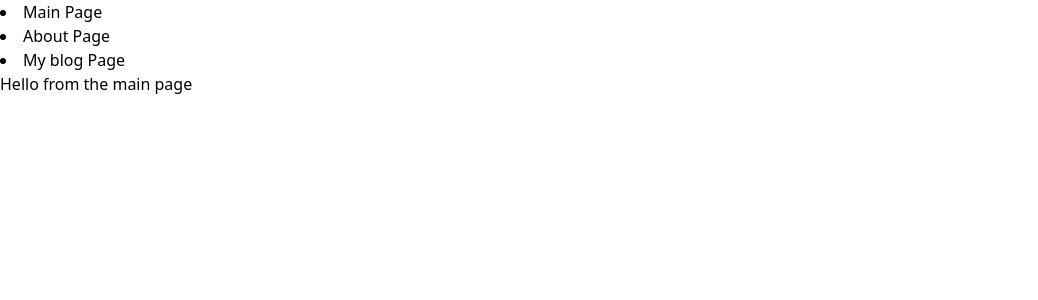
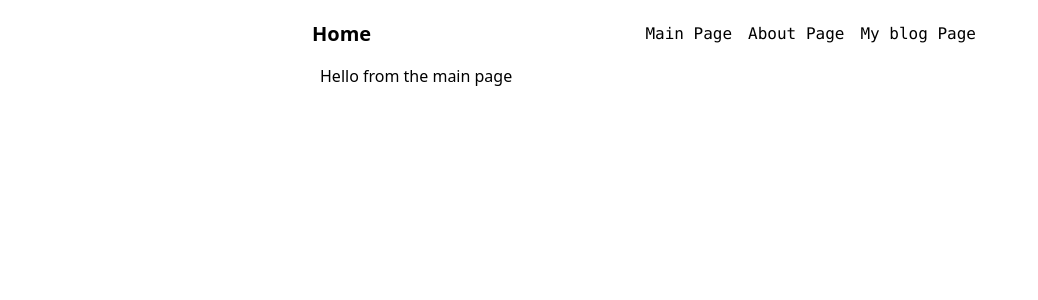
Before and after one commit to pskrebnev/nuxt-webapp, a Nuxt app in the folder portfolio/: page / in a window 1280 px wide. Shown: the top 300 px of the page, without its empty margins (0-1038 px from the left). Built offline with nearby package versions, Linux system fonts and the light colour scheme.

Commit message:
Style changed

```diff
--- a/portfolio/app/layouts/default.vue
+++ b/portfolio/app/layouts/default.vue
@@ -1,6 +1,13 @@
 <template>
+  <div class="container mx-auto max-w-2xl">
+    <header class="flex justify-between items-center mt-5">
       <div>
-    <nav>
+        <NuxtLink to="/" class="text-xl font-semibold p-2 hover:bg-gray-200"
+          >Home</NuxtLink
+        >
+      </div>
+      <nav class="font-mono">
+        <ul class="flex space-x-4">
           <li>
             <NuxtLink to="/">Main Page</NuxtLink>
           </li>
@@ -10,7 +17,12 @@
           <li>
             <NuxtLink to="/blog">My blog Page</NuxtLink>
           </li>
+        </ul>
       </nav>
+      <slot name="header" />
+    </header>
+    <main class="p-4">
       <slot />
+    </main>
   </div>
 </template>
```
Lines whose indentation alone changed are shown as unchanged.
